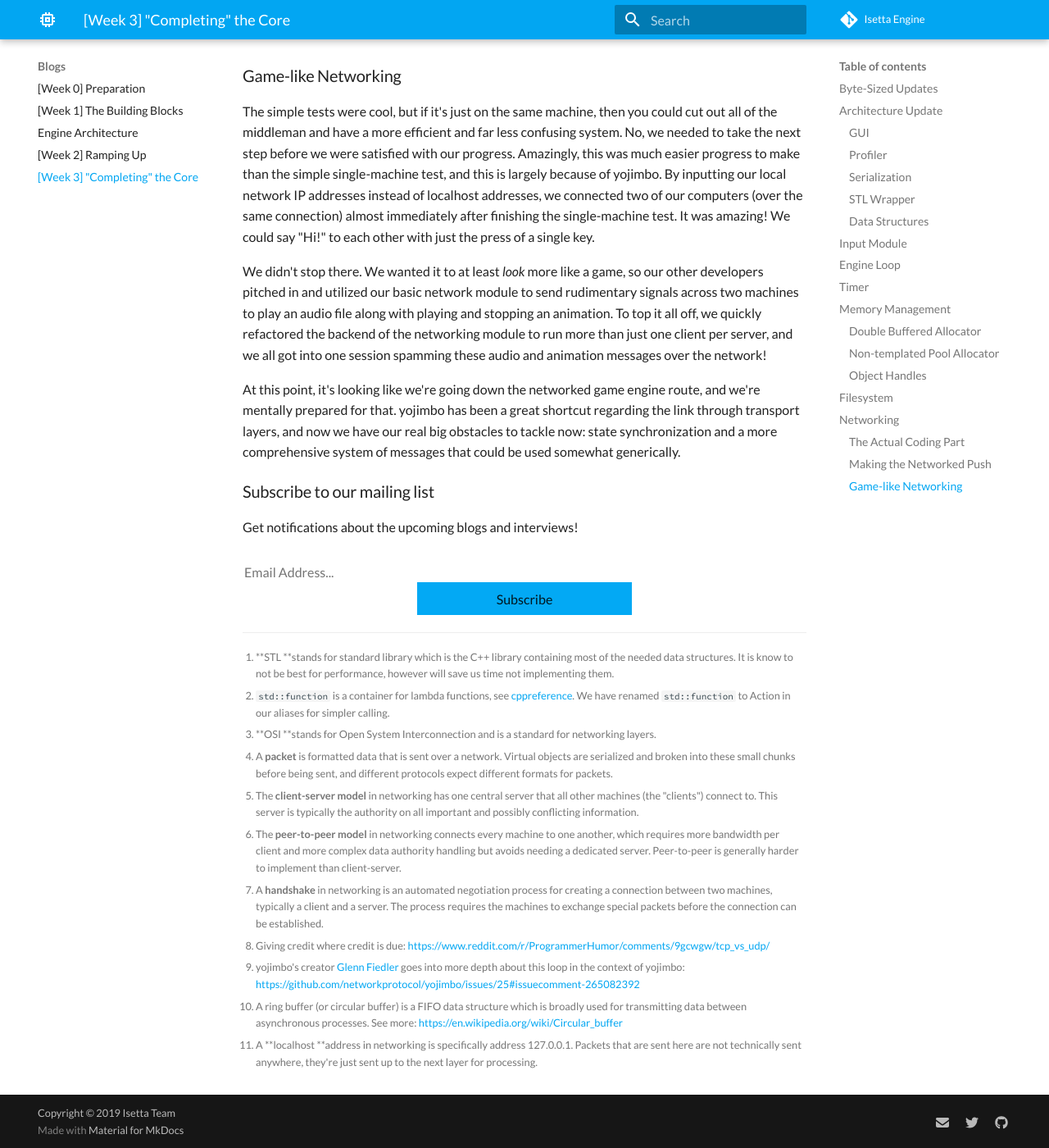
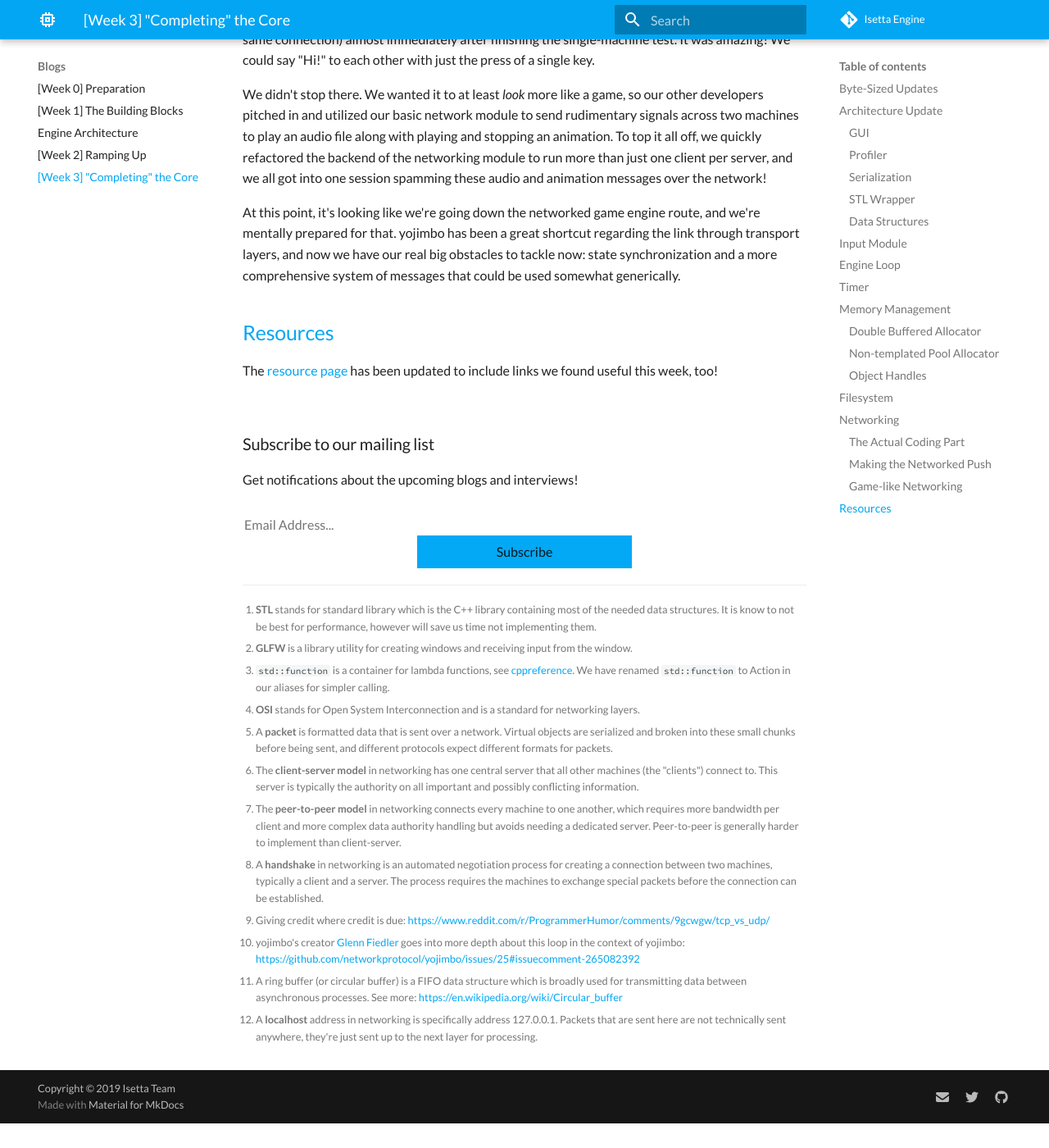
Before and after one commit to Isetta-Team/Isetta-Website-Raw, an MkDocs documentation site: the page built from docs/blogs/week-3.md, in a window 1280 px wide and 1400 px high, scrolled down 11746 px. Shown: the whole window at 82% size. Built offline with MkDocs 1.6.1 and Material for MkDocs 9.7.7, drawn with Linux system fonts in a browser that asks for light colours; comment, search, counter and statistics services are not loaded; after the commit the page ends 13116 px from its top, so only the background shows below that; some of the changed text lies outside the part shown.

Commit message:
Fixed Week 3 blog, updated previous week for mailing list

````diff
--- a/docs/blogs/week-3.md
+++ b/docs/blogs/week-3.md
@@ -36,7 +36,7 @@ Serialization was originally marked as "Try to Make", and as we were about to st
 
 After the last few weeks of looking at the box labeled `STL Wrapper`, we aren't sure what we were thinking. We are just going to continue using the STL[^845] library without obstructing it anymore. We have created our own alias file to shorten some names of the types, such as `uint8_t` to `U8`, though we wouldn't go as far as labeling this as a wrapper.
 
-[^845]: **STL **stands for standard library which is the C++ library containing most of the needed data structures. It is know to not be best for performance, however will save us time not implementing them.
+[^845]: **STL** stands for standard library which is the C++ library containing most of the needed data structures. It is know to not be best for performance, however will save us time not implementing them.
 
 
 ### Data Structures
@@ -46,13 +46,9 @@ As part of the network programming, we realized we would be encountering several
 
 ## Input Module
 
-As we mentioned in [last week's blog post](https://isetta.io/blogs/week-2/), we are using GLFW[^548] to receive and notify input events. Unlike other modules which are completely hidden from the game developer by scene entity data, the input module is one that not only processes low-level operations, like receiving inputs, but also directly interacts with them. The developers should be able to know when an input is triggered as well as run custom code to react to that event. This requires us to design a simple, friendly but versatile interfaces for game developers to use.
+As we mentioned in [last week's blog post](https://isetta.io/blogs/week-2/), we are using GLFW[^8987] to receive and notify input events. Unlike other modules which are completely hidden from the game developer by scene entity data, the input module is one that not only processes low-level operations, like receiving inputs, but also directly interacts with them. The developers should be able to know when an input is triggered as well as run custom code to react to that event. This requires us to design a simple, friendly but versatile interfaces for game developers to use.
 
-
-```
-[^548]: **GLFW** is a library utility for creating windows and receiving input from the window.
-```
-
+[^8987]: **GLFW** is a library utility for creating windows and receiving input from the window.
 
 We divided the whole input system into two parts: an `InputModule` class to do the low-level operations, and an `Input` class to provide an interface for the game developers. For each input signal (like mouse buttons and keyboard keys), we found that providing multiple ways for the game developer to use is necessary and approachable. Unity provides polling methods like `GetKeyDown` so that the game developer can check if a key is pressed down on `Update`. In addition to that, Unreal provides callback binding, where game developers can bind a custom callback and call it when the button event is triggered.
 
@@ -123,9 +119,6 @@ Defragmentation works by removing "holes" of free memory between objects. This i
 In our system, the  `HandleEntry` is what holds the pointer to actual objects. It is structured like so:
 
 ``` cpp
-
-
-```
 class HandleEntry {
     U32 uniqueID;
     void* ptr;
@@ -133,15 +126,9 @@ class HandleEntry {
 };
 ```
 
-
-```
-
 We are keeping a static fixed-size array of `HandleEntry`s. Every time we need to create a new dynamic object, we search through the array and find the first available `HandleEntry`, construct the object, and set the three variables of that entry, where 'ptr' is the pointer to the actual object. This routine returns the `ObjectHandle` (finally!) to our newly created object, which keeps track of the index to our assigned `HandleEntry` and the `uniqueID`. `ObjectHandle` is defined like this:
 
 ``` cpp
-
-
-```
 template <typename T>
 class ObjectHandle {
     T* operator->() const;
@@ -151,9 +138,6 @@ class ObjectHandle {
 };
 ```
 
-
-```
-
 The usage of an object handle resembles that of a raw pointer - you access members through operator `->` and dereference it through operator `*`. When you call those pointers, the object handle is responsible for finding the corresponding `HandleEntry` in the static array and cast its `void* ptr` to `T*`.
 
 The best part is, when we move objects around in memory, all we need to do is to change the value of `ptr` in the corresponding `HandleEntry` to point to the destination address. The end user doesn't need to do anything - they can just use the object handle as if nothing happened!
@@ -161,32 +145,20 @@ The best part is, when we move objects around in memory, all we need to do is to
 Our implementation of object handle requires minimal changes from the game developers. The typical dynamic allocation routine will change from this:
 
 ``` cpp
-
-
-```
 auto ptr = new MyObj();
 ptr->SomeMember();
 ptr->someVariable = newValue;
 delete ptr;
 ```
 
-
-```
-
 to this:
 
 ``` cpp
-
-
-```
 auto handle = OurNewUtility<MyObj>();
 handle->SomeMember(); // same as the good ol' days
 // maybe defragmentation happens here, but we don't need to care!
 handle->someVariable = newValue; // also the same!
 OurDeleteUtility(handle);
-```
-
-
 ```
 
 The reason we keep track of `uniqueID`s is that they can help us prevent the _stale pointer_ problem and _double deletion_ problem.
@@ -221,9 +193,6 @@ What is currently implemented with the filesystem is async file read/write, sync
 
 The filesystem is complete for now, though more could still be done. A cancel operation could be implemented because the naive one commented out causes memory leaks (not implemented because we can't foresee an immediate use). An easier task would be a synchronous write call, however we don't see a use case where you would want to stall your update for a write. Another more advanced extension would be extending the filesystem for a different platform, like OSX or Linux, because this is a small step in porting the engine.
 
- \
-
-
 
 ## Networking
 
@@ -233,8 +202,7 @@ Now that we've gotten into some actual network programming, we should probably i
 
 The game networking layers is a modified version of the OSI Model[^784].
 
-[^784]: **OSI **stands for Open System Interconnection and is a standard for networking layers.
-
+[^784]: **OSI** stands for Open System Interconnection and is a standard for networking layers.
 
 
 *   The _physical layer_ is quite literally physical: The wires and radio waves used to physically transfer information across a network.
@@ -245,7 +213,7 @@ The game networking layers is a modified version of the OSI Model[^784].
 
 [^483920]: A **packet** is formatted data that is sent over a network. Virtual objects are serialized and broken into these small chunks before being sent, and different protocols expect different formats for packets.
 
-[^909281]: The **client-server** **model** in networking has one central server that all other machines (the "clients") connect to. This server is typically the authority on all important and possibly conflicting information.
+[^909281]: The **client-server model** in networking has one central server that all other machines (the "clients") connect to. This server is typically the authority on all important and possibly conflicting information.
 
 [^909282]: The **peer-to-peer model** in networking connects every machine to one another, which requires more bandwidth per client and more complex data authority handling but avoids needing a dedicated server. Peer-to-peer is generally harder to implement than client-server.
 
@@ -281,7 +249,7 @@ The Networking module that we created has two sides: client and server. The clie
 
 Once we established our basic wrapper overtop of the yojimbo library, we set off to homebrew our own network test. This should have been fairly straightforward like a mirror of the yojimbo client-server test, but for some reason, it just wasn't working! Over the course of several days, one of our developers dug deeper and deeper into the yojimbo codebase to find the solution. This was a blessing and a curse. yojimbo is over 10,000 lines of unfamiliar code, and learning it could make the engine's networking component much more effective. But networked code can be intimidating to debug—even on a single, localhost[^535362] machine because of the physical and link layers.
 
-[^535362]: A **localhost **address in networking is specifically address 127.0.0.1. Packets that are sent here are not technically sent anywhere, they're just sent up to the next layer for processing.
+[^535362]: A **localhost** address in networking is specifically address 127.0.0.1. Packets that are sent here are not technically sent anywhere, they're just sent up to the next layer for processing.
 
 The journey came to an end when he mangled our wrapping code beyond recognition. He managed to disable a default parameter in the construction for the `Address` class, which contains both a IPv4 value and a port. As it turns out, yojimbo's `Address` objects can be instantiated with some default port value so long as an IP address is given! And if the other networked machine happens to be using a custom port, then the packets get lost at the transport layer. Once that was corrected, everything worked! And our developer went on his way to cleaning up the mess he made…
 
@@ -294,9 +262,11 @@ We didn't stop there. We wanted it to at least _look_ more like a game, so our o
 
 At this point, it's looking like we're going down the networked game engine route, and we're mentally prepared for that. yojimbo has been a great shortcut regarding the link through transport layers, and now we have our real big obstacles to tackle now: state synchronization and a more comprehensive system of messages that could be used somewhat generically.
 
+## [Resources](../resources.md)
 
-<!-- GD2md-html version 1.0β11 -->
+The [resource page](../resources.md) has been updated to include links we found useful this week, too!
 
+<br>
 
 <!-- Begin MailChimp Signup Form -->
 <link href="//cdn-images.mailchimp.com/embedcode/classic-10_7.css" rel="stylesheet" type="text/css">
````
Also changed, not shown: docs/blogs/week-0.md (+2 -0 lines), docs/blogs/week-1.md (+2 -0 lines), docs/blogs/week-2.md (+1 -0 lines).
